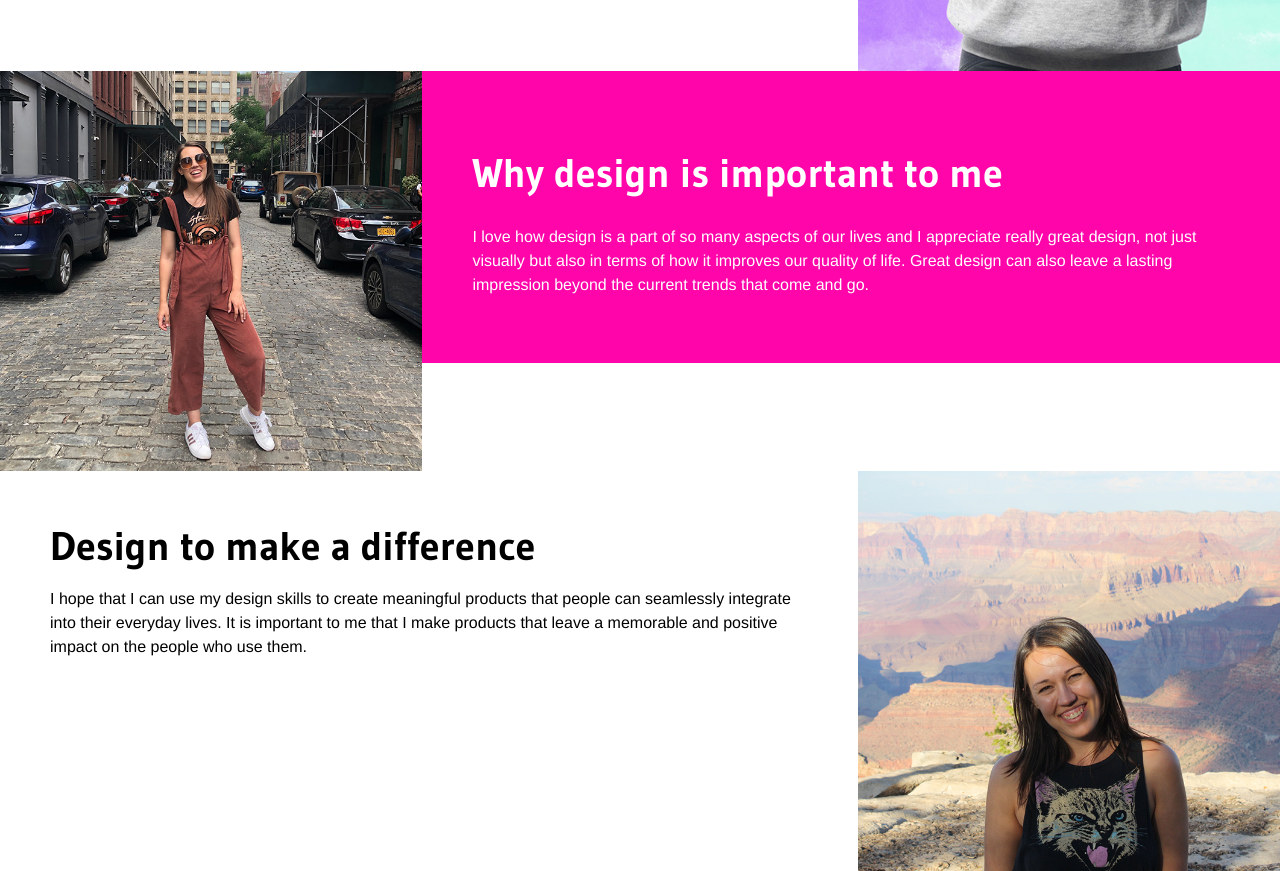
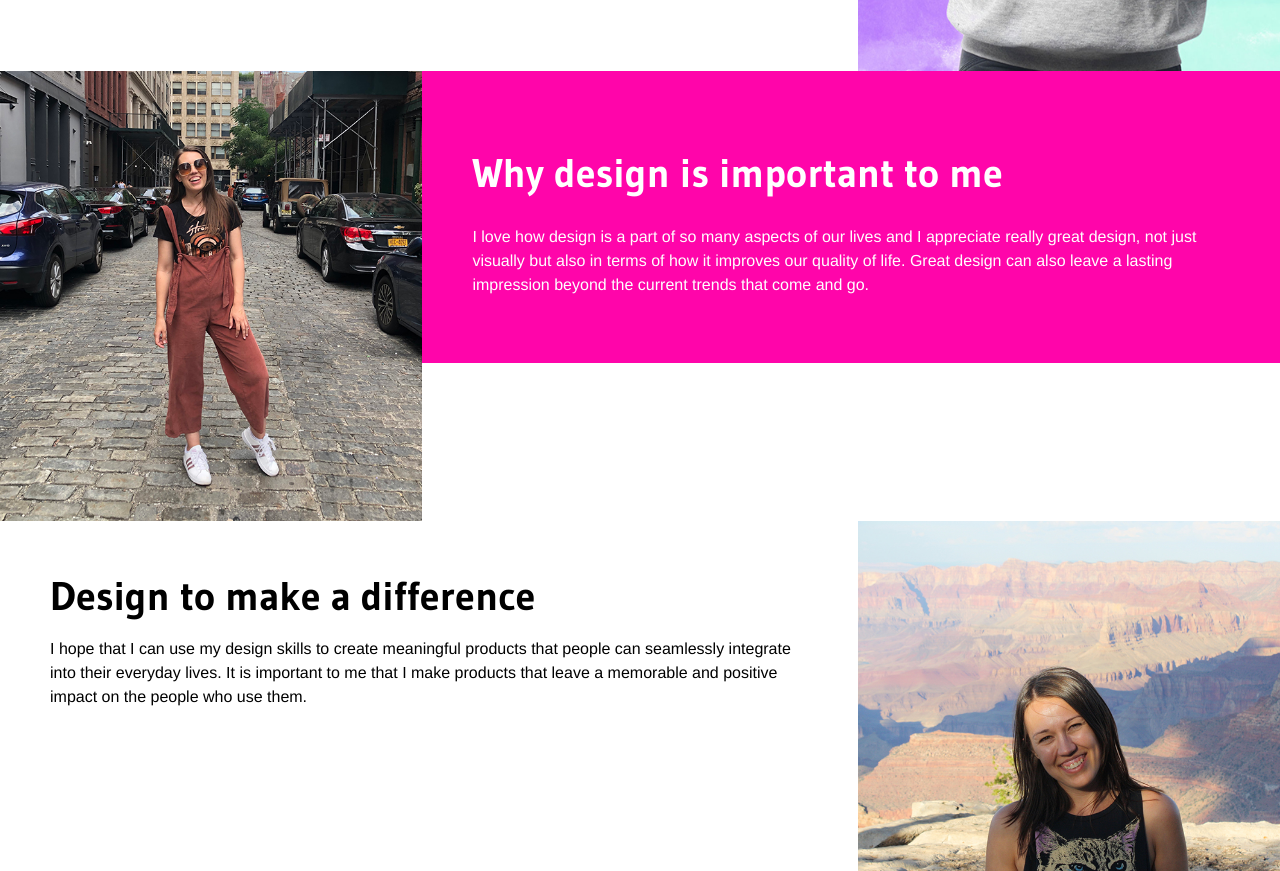
Before and after one commit to debiluanne/portfolio, a plain HTML site: page about.html in a window 1280 px wide. Shown: the part 969-1840 px from the top of the page. Drawn offline with Linux system fonts and the light colour scheme; a web font is replaced by a local one.

Commit message:
Figure test

```diff
--- a/about.html
+++ b/about.html
@@ -50,6 +50,7 @@
             </p>
           </div>
           <div class="about-2">
+            <figure></figure>
           </div>
       </section>
 
--- a/css/style.css
+++ b/css/style.css
@@ -292,11 +292,15 @@ hr {
 }
 
 .about-2 {
-  background-image: url("/images/about-2.jpg");
-  background-repeat: no-repeat;
-  background-size: cover;
-  height: 50vh;
-  width: 100%;
+  figure {
+    margin: 0;
+    background-position: center;
+    background-repeat: no-repeat;
+    background-size: cover;
+    background-image: url("/images/about-2.jpg");
+    width: 100%;
+    height: 450px;
+  }
 }
 
 .about-3 {
@@ -1028,7 +1032,6 @@ div.circle {
   }
 
   .about-3 {
-
     width: 33%;
     order: 1;
   }
```
